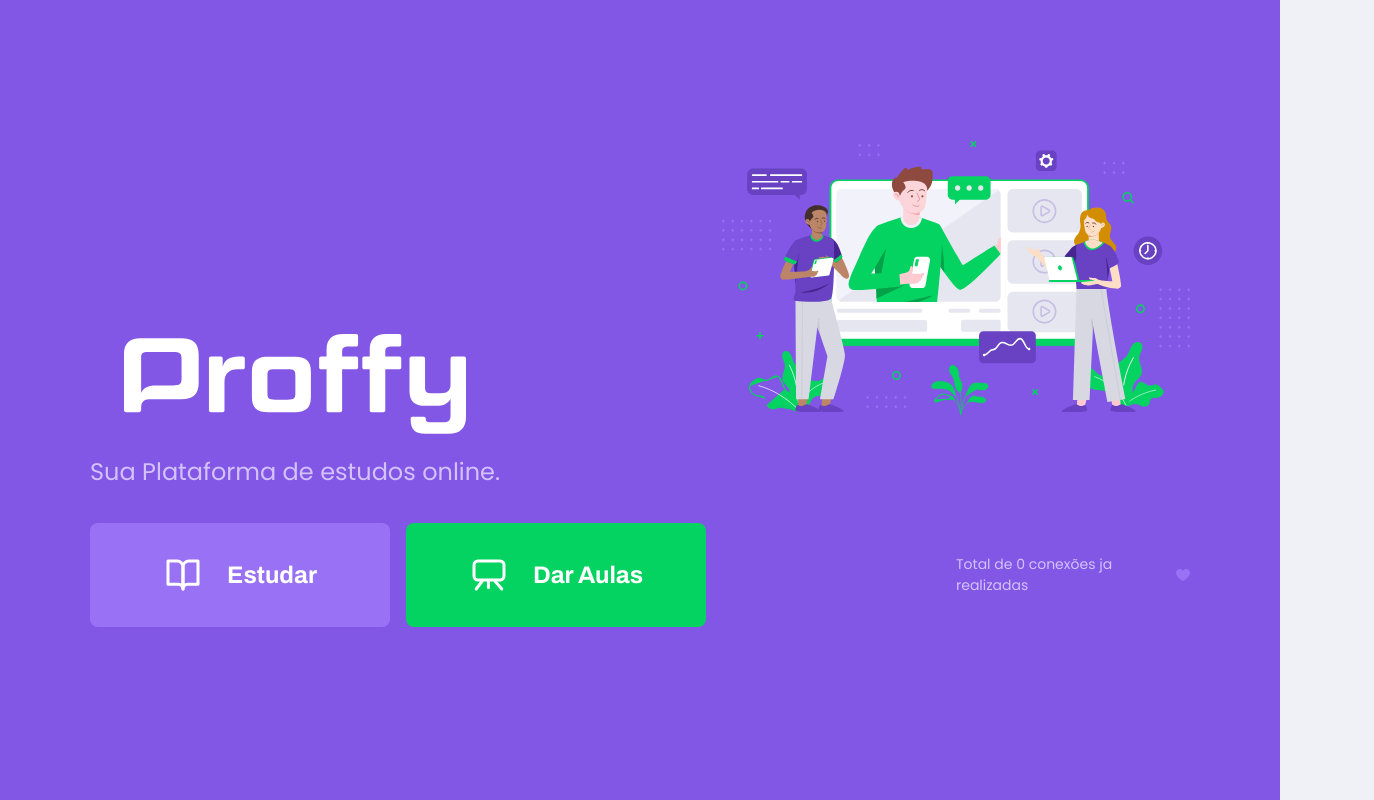
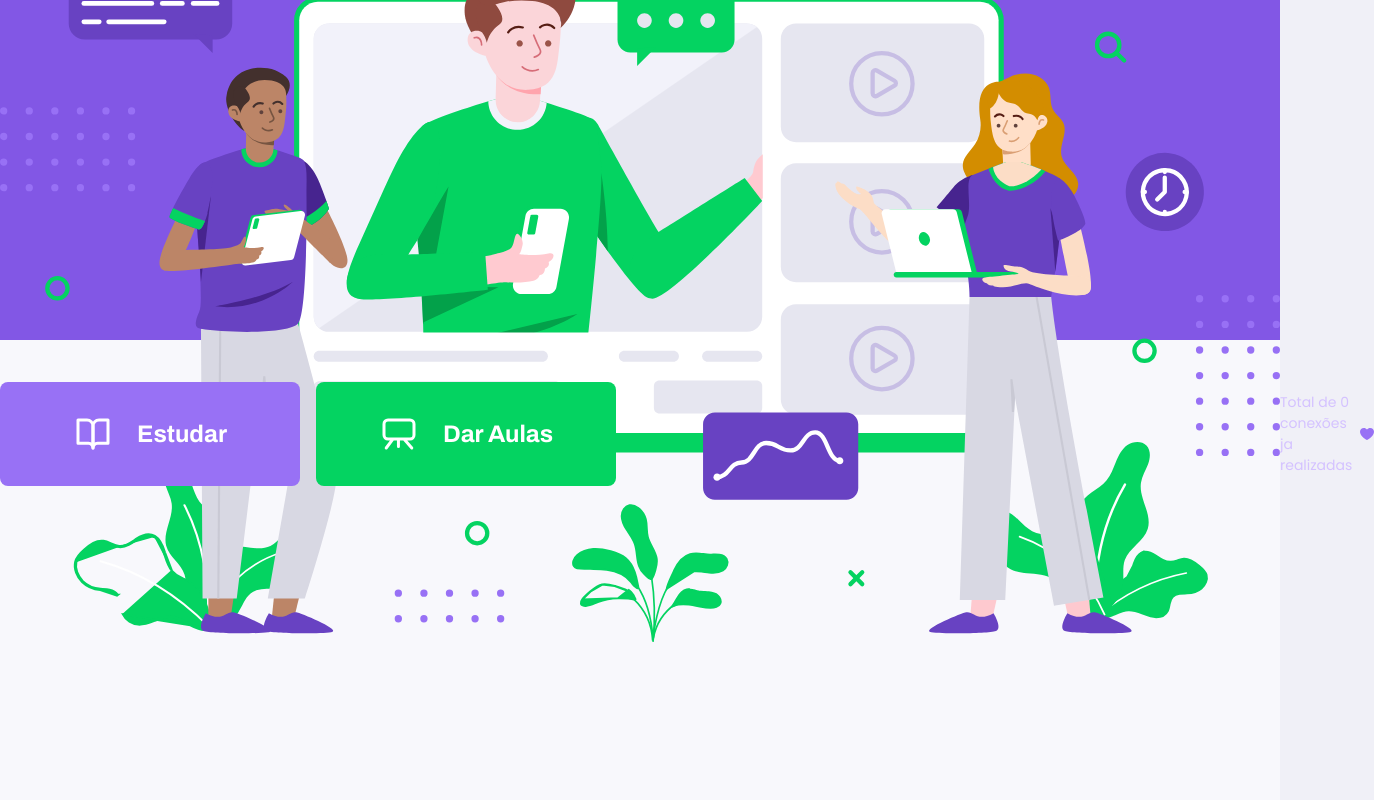
Before and after one commit to MarquesSouza/NLW_PROFFY, a React (Create React App) app in the folder web/: page / in a window 1280 px wide. Shown: the whole page, 1374 px wide, since content can reach past the window. Built offline with nearby package versions, Linux system fonts and the light colour scheme; no server answers.

Commit message:
styles config

```diff
--- a/web/src/components/Banner/styles.css
+++ b/web/src/components/Banner/styles.css
@@ -11,16 +11,16 @@
 .banner-container{
 
 }
-.banner-image{
+.banner-container .banner-image{
     width: 500px;
     height: 150px;
 
 }
-.logo-container{
+.banner-container .logo-container{
     position: absolute;
  }
  @media( min-width: 1100px){
-    .banner-image{
+    .banner-container .banner-image{
         height: 500px;
         width: 200rem;
         transform: rotate(90deg) ;
--- a/web/src/components/InputForm/index.tsx
+++ b/web/src/components/InputForm/index.tsx
@@ -9,7 +9,7 @@ interface InputProps extends InputHTMLAttributes<HTMLInputElement>{
 
 const InputForm: React.FC<InputProps>= ({label,name, ...rest})=>{
     return(
-        <div className="input-block">
+        <div className="input-block-form">
             <label htmlFor="subject">{label}</label>
             <input type="text" id={name} {...rest}/>
         </div>
--- a/web/src/components/InputForm/styles.css
+++ b/web/src/components/InputForm/styles.css
@@ -1,14 +1,14 @@
 
- .input-block{
+.input-block-form{
     position: relative;
 }
- .input-block+ .input-block{
+ .input-block-form + .input-block-form{
     margin-top: 0;
 }
- .input-block label{
+ .input-block-form label{
     font-size: 1.4rem;
 }
- .input-block input{
+ .input-block-form input{
     width: 100%;
     height: 5.6rem;
     margin-top: 0.8rem;
@@ -19,7 +19,7 @@
     padding: 0 1.6rem;
     font:1.6rem Archivo;
 }
- .input-block:focus-within::after{
+.input-block-form:focus-within::after{
     width: calc(100% - 3.2rem);
     height: 2px;
     content: '';
--- a/web/src/components/Logo/styles.css
+++ b/web/src/components/Logo/styles.css
@@ -1,12 +1,15 @@
 .logo-container{
     text-align: center;
-    margin-bottom: 3.2rem;
+    margin-bottom: 10rem;
+    height: 10rem;
+
 }
 .logo-container h2{
     font-weight: 500;
     font-size: 2.4rem;
     line-height:4.6rem;
     margin-top: 0.8rem;
-}.logo-container{
-    height: 10rem;
-  }
+}
+.logo-container img{
+    width: auto;
+}
--- a/web/src/pages/Landing/index.tsx
+++ b/web/src/pages/Landing/index.tsx
@@ -21,11 +21,15 @@ function Landing(){
     return(
         <div id="page-landing">
             <div id="page-landing-content" className="container">
+                <div className="page-header">
+                <h1>TESTE</h1>
+                <h1>TESTE</h1>
                 <Logo />
                 <img
                     src={landingImg}
                     alt="Platamaforma de estudos"
                     className="hero-image"/>
+                </div>
                 <div className="buttons-container">
                         <Link to="/study" className="study">
                             <img src={stydyIcon} alt="Estudar"/>
--- a/web/src/pages/Landing/styles.css
+++ b/web/src/pages/Landing/styles.css
@@ -2,22 +2,34 @@
     width: 100vw;
     height: 100vh;
 
+    color: var(--color-text-in-primary);
+    background: var(--color-input-background);
+
+}
+#page-landing .page-header{
+    margin-top: 0;
     display: flex;
     justify-content: center;
     align-items: center;
-
     color: var(--color-text-in-primary);
     background: var(--color-primary);
 }
-.hero-image{
-    width: 100%;
+#page-landing .logo-container{
+    position: none;
+
 }
-.buttons-container{
+#page-landing .hero-image{
+    width: 100vw;
+}
+
+#page-landing .buttons-container{
     display: flex;
     justify-content: center;
     margin: 3.2rem 0;
+
+
 }
-.buttons-container a{
+#page-landing .buttons-container a{
     width: 30rem;
     height: 10.4rem;
     border-radius: 0.8rem;
@@ -32,35 +44,35 @@
     color: var(--color-button-text);
     transition: backgrond-color 0.2s;
 }
-.buttons-container a:first-child{
+#page-landing .buttons-container a:first-child{
     margin-right: 1.6rem;
 }
-.buttons-container a img{
+#page-landing .buttons-container a img{
         width: 4rem;
 }
-.buttons-container a.study{
+#page-landing .buttons-container a.study{
     background: var(--color-primary-lighter);
 }
-.buttons-container a.give-classes{
+#page-landing .buttons-container a.give-classes{
     background: var(--color-secundary);
 }
-.buttons-container a.study:hover{
+#page-landing .buttons-container a.study:hover{
     background: var(--color-primary-light);
 }
-.buttons-container a.give-classes:hover{
+#page-landing .buttons-container a.give-classes:hover{
     background: var(--color-secundary-dark);
 }
-.buttons-container a img{
+#page-landing .buttons-container a img{
     margin-right: 2.4rem;
 }
-.total-connections{
+#page-landing .total-connections{
     font-size: 1.4rem;
 
     display: flex;
     align-items: center;
     justify-content: center;
 }
-.total-connections img{
+#page-landing .total-connections img{
     margin-left: 0.8rem;
 }
 
@@ -76,31 +88,31 @@
             "buttons buttones total"
         ;
     }
-    .logo-container{
+    #page-landing .logo-container{
         grid-area: logo;
         align-self: center;
         text-align: left;
         margin: 0;
     }
-    .logo-container h2{
+    #page-landing .logo-container h2{
         text-align: initial;
         font-size: 3.6rem;
     }
-    .logo-container img{
+    #page-landing .logo-container img{
         height: 100%;
     }
-    .hero-image{
+    #page-landing .hero-image{
         grid-area: hero;
         justify-content: end;
     }
-    .buttons-container{
+    #page-landing .buttons-container{
         grid-area: buttons;
         justify-content: flex-start;
     }
-    .buttons-container a{
+    #page-landing .buttons-container a{
         font-size: 2.4rem;
     }
-    .total-connections{
+    #page-landing .total-connections{
         grid-area: total;
         justify-self: end;
     }
```
